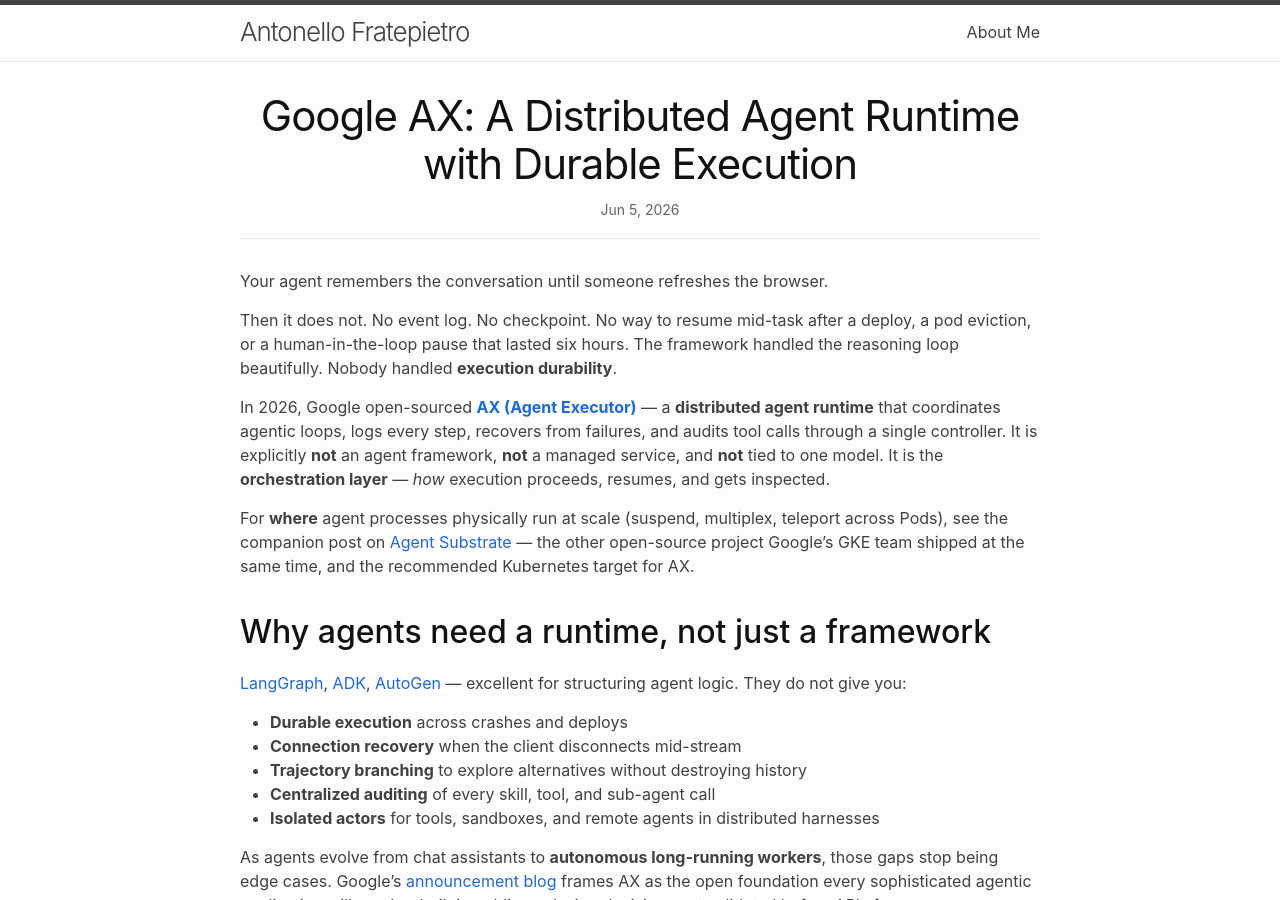
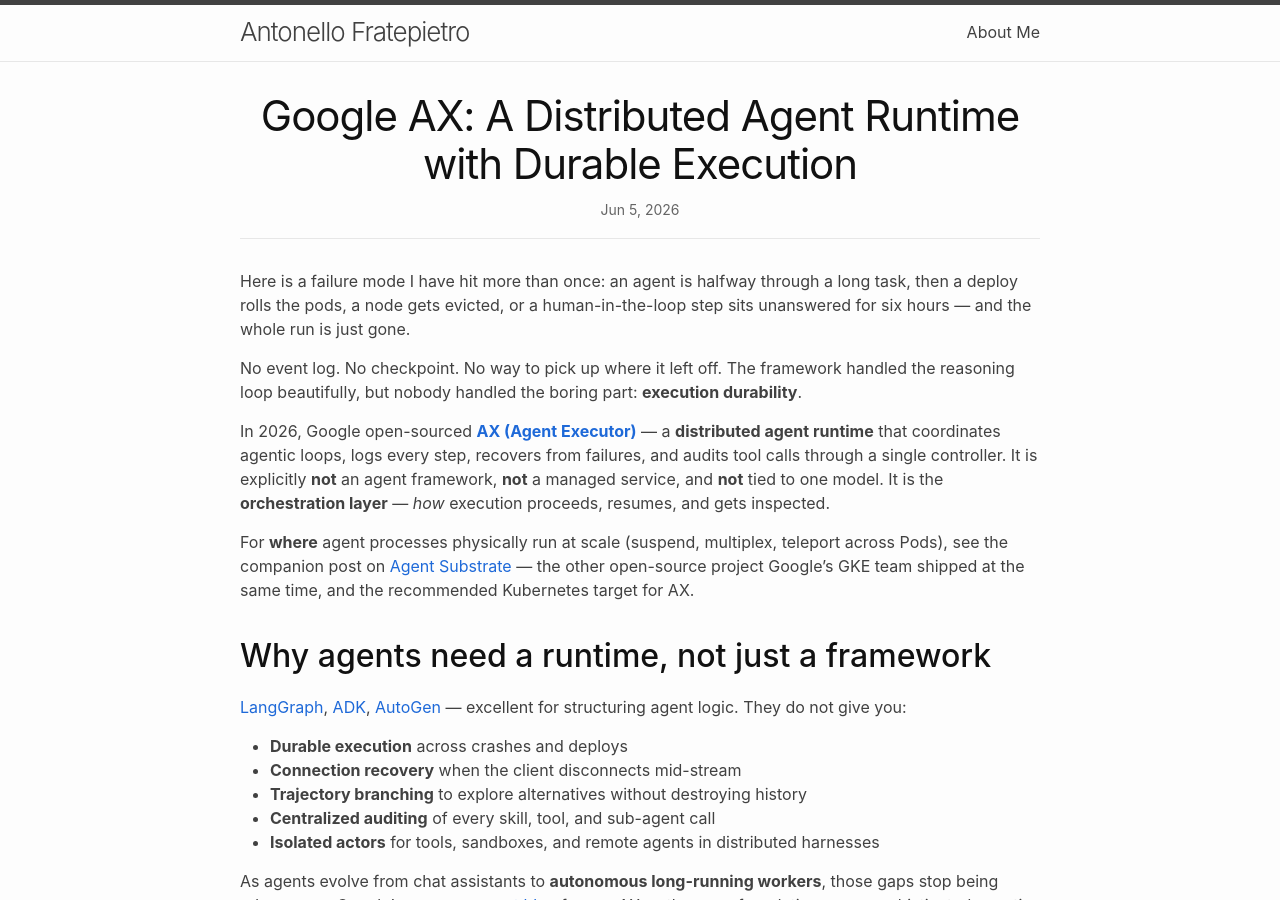
Before and after one commit to antonellof/antonellof.github.io, a Jekyll site: the page built from _posts/2026-06-05-google-ax-distributed-agent-runtime.md, in a window 1280 px wide and 900 px high. Built offline with Jekyll 4.4.1, drawn with Linux system fonts in a browser that asks for light colours; nearby versions of some CDN libraries.

Commit message:
Rewrite AX post opening with a concrete first-person failure story.
Co-authored-by: Cursor <cursoragent@cursor.com>

```diff
--- a/_posts/2026-06-05-google-ax-distributed-agent-runtime.md
+++ b/_posts/2026-06-05-google-ax-distributed-agent-runtime.md
@@ -8,9 +8,9 @@ excerpt: "Google open-sourced AX (Agent Executor): a self-hosted distributed age
 render_with_liquid: false
 ---
 
-Your agent remembers the conversation until someone refreshes the browser.
+Here is a failure mode I have hit more than once: an agent is halfway through a long task, then a deploy rolls the pods, a node gets evicted, or a human-in-the-loop step sits unanswered for six hours — and the whole run is just gone.
 
-Then it does not. No event log. No checkpoint. No way to resume mid-task after a deploy, a pod eviction, or a human-in-the-loop pause that lasted six hours. The framework handled the reasoning loop beautifully. Nobody handled **execution durability**.
+No event log. No checkpoint. No way to pick up where it left off. The framework handled the reasoning loop beautifully, but nobody handled the boring part: **execution durability**.
 
 In 2026, Google open-sourced [**AX (Agent Executor)**](https://github.com/google/ax) — a **distributed agent runtime** that coordinates agentic loops, logs every step, recovers from failures, and audits tool calls through a single controller. It is explicitly **not** an agent framework, **not** a managed service, and **not** tied to one model. It is the **orchestration layer** — *how* execution proceeds, resumes, and gets inspected.
 
```
